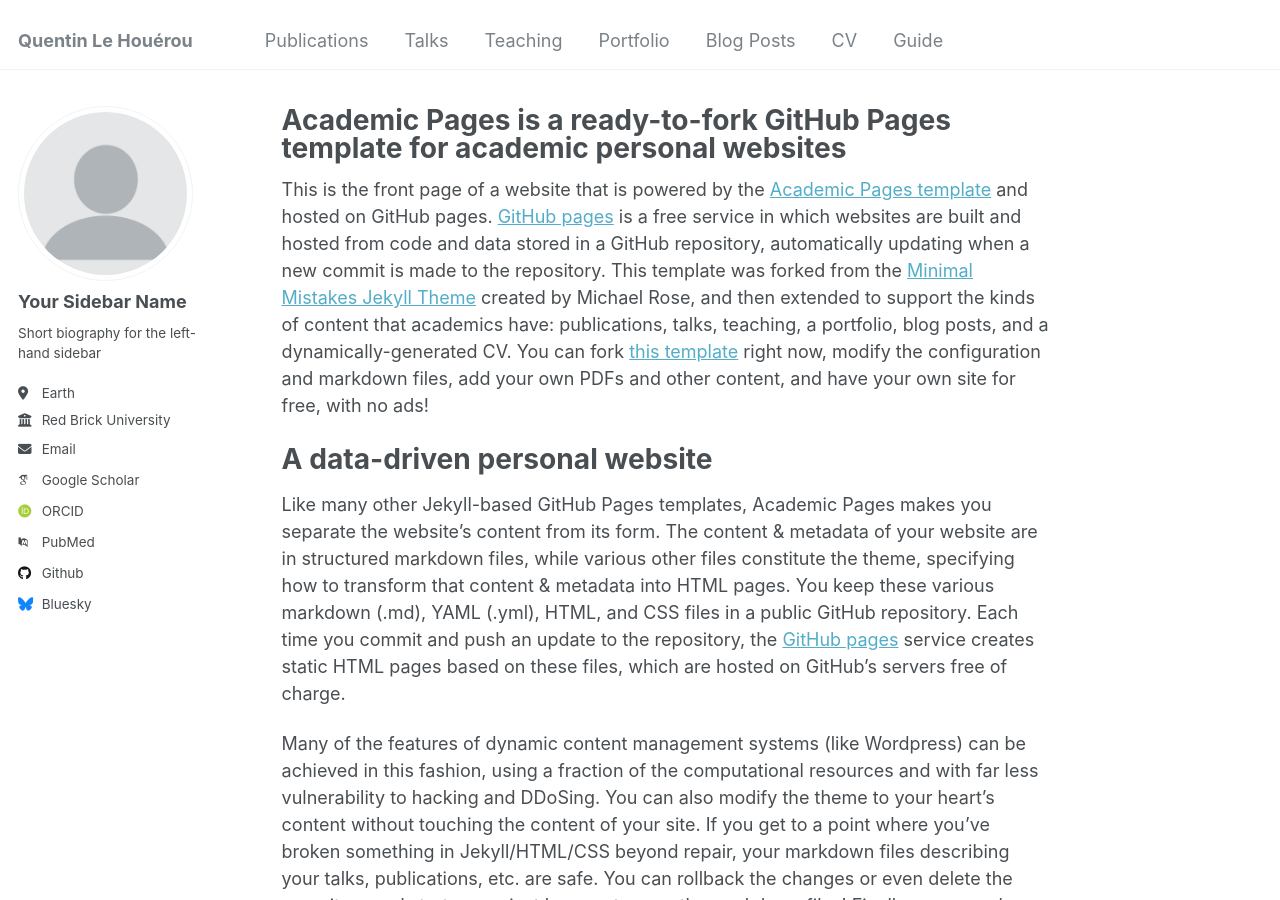
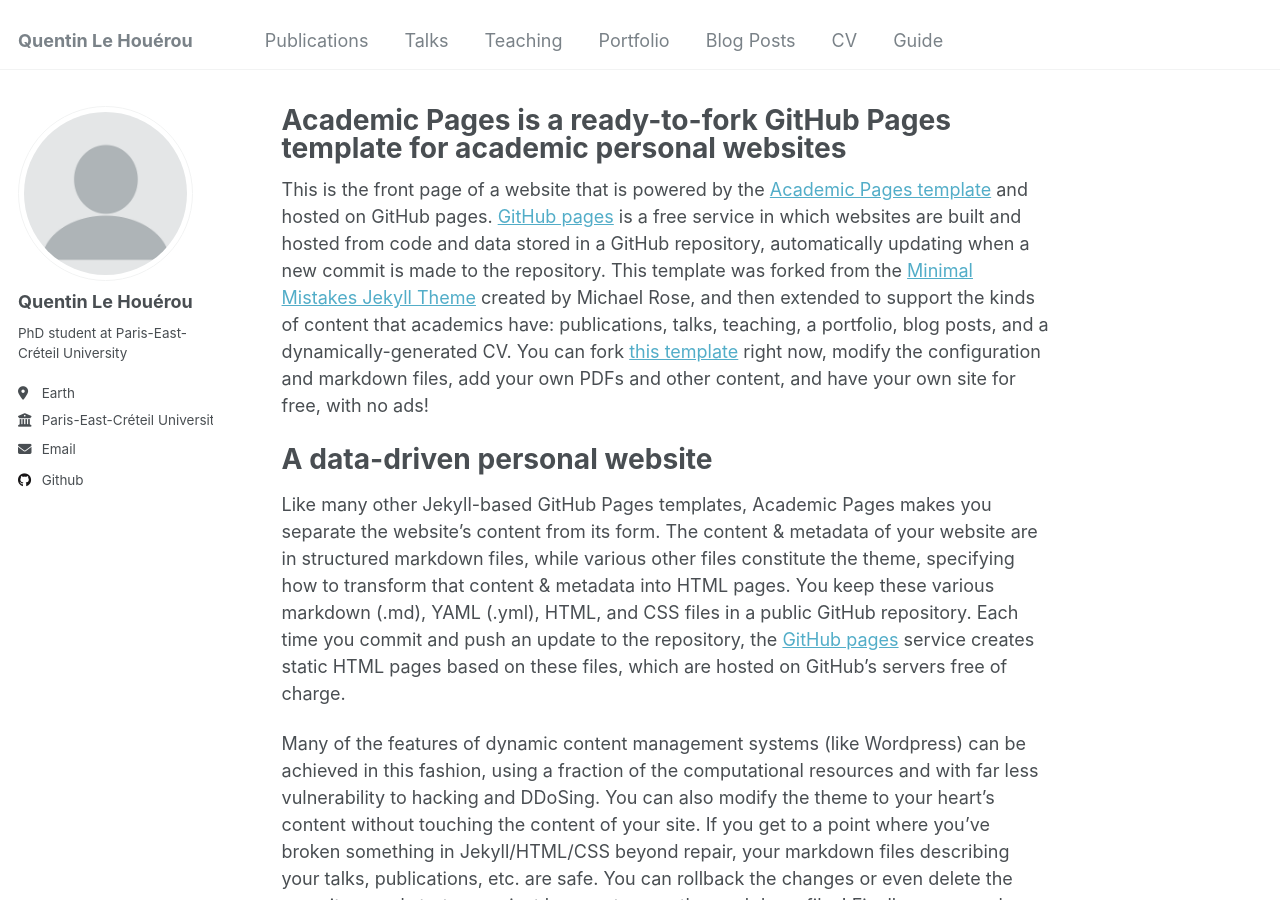
Before and after one commit to QuentinLH/quentinlh.github.io, a Jekyll site: the page built from _pages/about.md, in a window 1280 px wide and 900 px high. Built offline with Jekyll 4.4.1, drawn with Linux system fonts in a browser that asks for light colours; some web fonts are replaced.

Commit message:
Update _config.yml
change template 2

```diff
--- a/_config.yml
+++ b/_config.yml
@@ -22,21 +22,21 @@
 author:
   # Biographic information
   avatar           : "profile.png"
-  name             : "Your Sidebar Name"
+  name             : "Quentin Le Houérou"
   pronouns         : # example: "she/her"
-  bio              : "Short biography for the left-hand sidebar"
+  bio              : "PhD student at Paris-East-Créteil University"
   location         : "Earth"
-  employer         : "Red Brick University"
+  employer         : "Paris-East-Créteil University"
   uri              : # URL
-  email            : "none@example.org"
+  email            : "quentin.le-houerou@computability.fr"
 
   # Academic websites
   arxiv            : # URL - Update with the correct link to your profile
-  googlescholar    : "https://scholar.google.com/citations?user=PS_CX0AAAAAJ"
+  googlescholar    : # URL
   impactstory      : # URL
-  orcid            : "http://orcid.org/yourorcidurl"
+  orcid            : # URL
   semantic         : # URL
-  pubmed           : "https://www.ncbi.nlm.nih.gov/pubmed/?term=john+snow"
+  pubmed           : # URL
   researchgate     : # URL
   scopus           : # URL
 
@@ -49,7 +49,7 @@
   stackoverflow    : # User number or user number and name (i.e., use "1" or "1/jeff-atwood")
 
   # Social media
-  bluesky          : "bsky.app" # Replace this with you Bluesky username
+  bluesky          : # Replace this with you Bluesky username
   facebook         : # Username
   flickr           : # Username
   foursquare       : # Username
```
